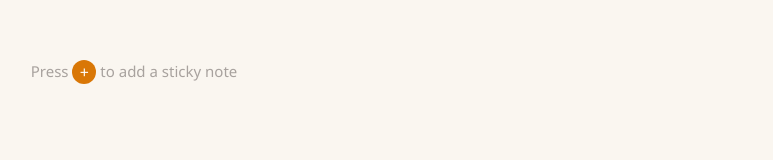
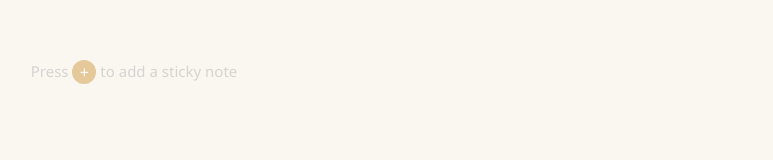
Before and after one commit to matthewhuang11/stickies, a React (Vite) app: page / in a window 1280 px wide. Shown: the part 328-488 px from the top of the page, without its empty margins (506-1279 px from the left). Built offline with nearby package versions, Linux system fonts and the light colour scheme.

Commit message:
feat: adding default screen for no stickies

```diff
--- a/src/components/Wall.jsx
+++ b/src/components/Wall.jsx
@@ -225,7 +225,7 @@ export default function Wall() {
 
       {/* Empty state */}
       <AnimatePresence>
-        {visibleStickies.length === 0 && !editingSticky && (
+        {stickies.length === 0 && !editingSticky && (
           <motion.div
             key="empty-state"
             initial={{ opacity: 0 }}
@@ -234,10 +234,8 @@ export default function Wall() {
             transition={{ duration: 0.3, delay: 0.1 }}
             className="absolute inset-0 flex items-center justify-center pointer-events-none select-none"
           >
-            <p className="text-[15px] text-stone-400">
-              {filterTagId ? 'No stickies with this tag' : (
-                <>Press <span className="inline-flex items-center justify-center w-6 h-6 rounded-full text-white text-base font-light leading-none align-middle" style={{ backgroundColor: '#d97706' }}>+</span> to add a sticky note</>
-              )}
+            <p className="text-[15px] text-stone-300">
+              Press <span className="inline-flex items-center justify-center w-6 h-6 rounded-full text-white text-base font-light leading-none align-middle" style={{ backgroundColor: '#e5c99a' }}>+</span> to add a sticky note
             </p>
           </motion.div>
         )}
```
